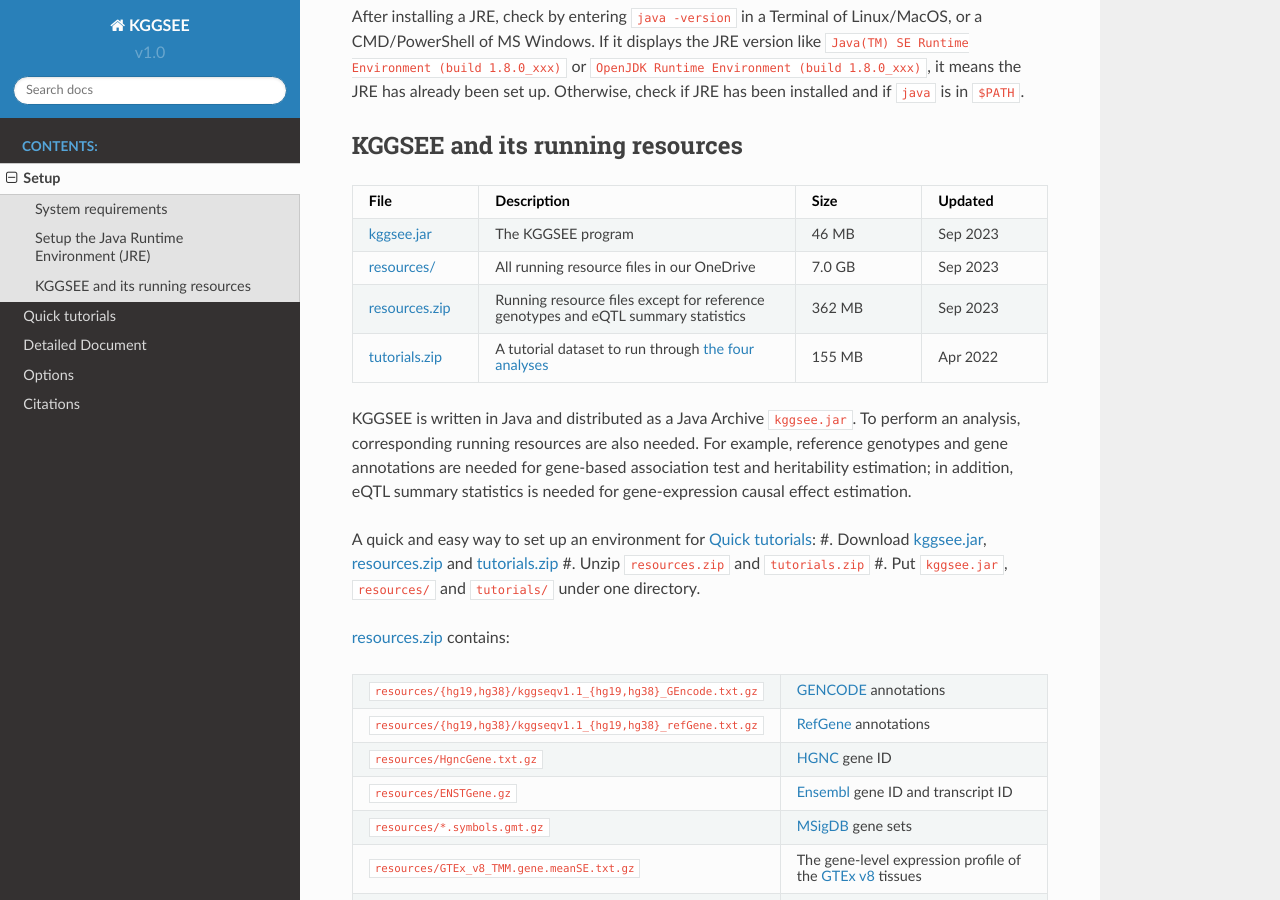
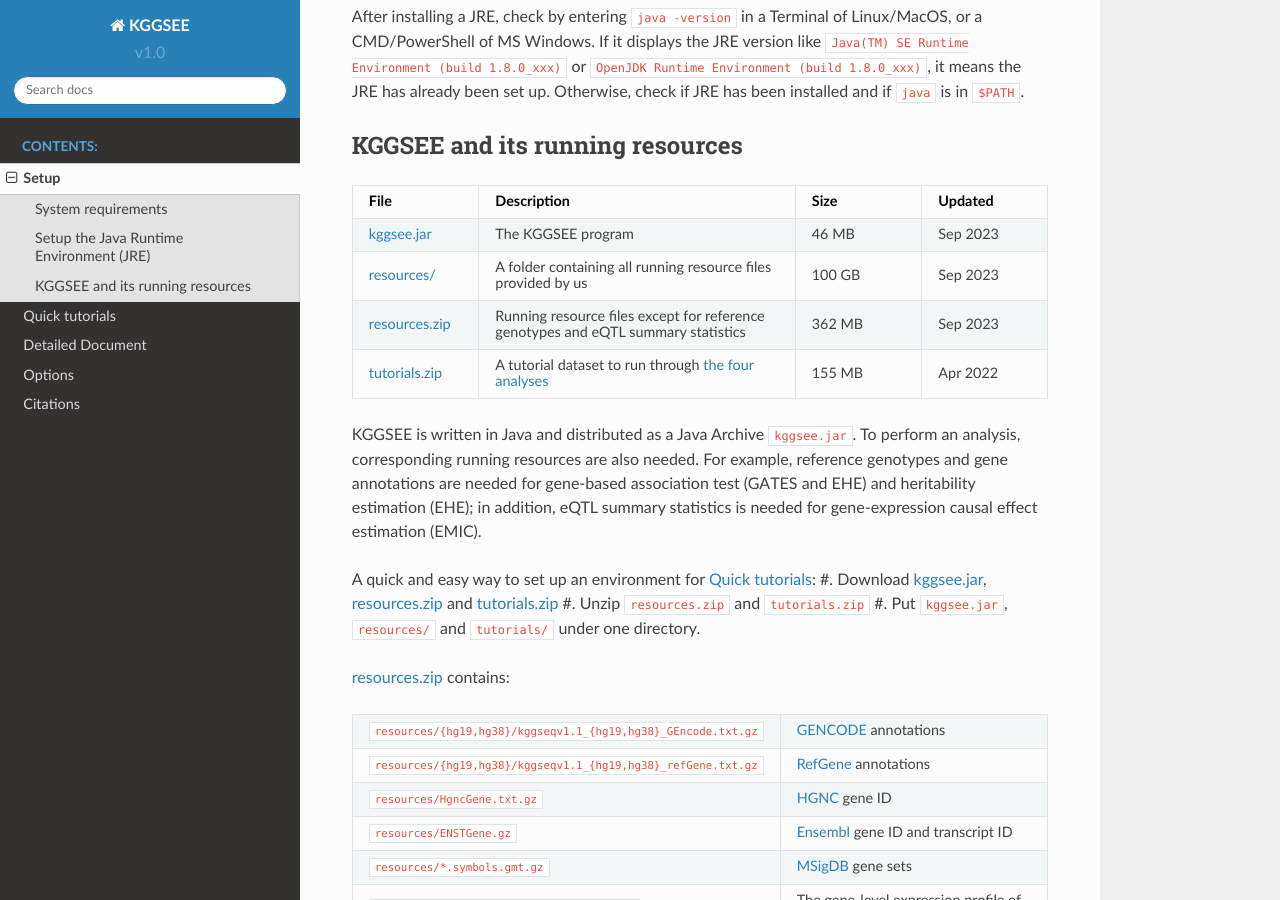
Before and after one commit to pmglab/KGGSEE, a Sphinx documentation site: the page built from doc/source/setup.rst, in a window 1280 px wide and 900 px high, scrolled down 545 px. Built offline with Sphinx 7.4.7 and the Read the Docs theme 2.0.0, drawn with Linux system fonts in a browser that asks for light colours.

Commit message:
Update setup.rst

```diff
--- a/doc/source/setup.rst
+++ b/doc/source/setup.rst
@@ -50,8 +50,8 @@
       - 46 MB
       - Sep 2023
     * - `resources/ <https://mailsysueducn-my.sharepoint.com/:f:/g/personal/limiaoxin_mail_sysu_edu_cn/EpXRqLXIToZItErUHiDNDO0BM29gbEn1-Grs14D_EqORJQ?e=0ZjvlN>`_
-      - All running resource files in our OneDrive
-      - 7.0 GB
+      - A folder containing all running resource files provided by us
+      - 100 GB
       - Sep 2023
     * - `resources.zip <https://mailsysueducn-my.sharepoint.com/:u:/g/personal/limiaoxin_mail_sysu_edu_cn/EYhQXE95WZFMqERo_xNOhZUB8lGeyTwPuiWM26AX8CHP8Q?e=PwbMoa>`_
       - Running resource files except for reference genotypes and eQTL summary statistics
@@ -63,7 +63,7 @@
       - Apr 2022
 
 
-KGGSEE is written in Java and distributed as a Java Archive ``kggsee.jar``. To perform an analysis, corresponding running resources are also needed. For example, reference genotypes and gene annotations are needed for gene-based association test and heritability estimation; in addition, eQTL summary statistics is needed for gene-expression causal effect estimation.
+KGGSEE is written in Java and distributed as a Java Archive ``kggsee.jar``. To perform an analysis, corresponding running resources are also needed. For example, reference genotypes and gene annotations are needed for gene-based association test (GATES and EHE) and heritability estimation (EHE); in addition, eQTL summary statistics is needed for gene-expression causal effect estimation (EMIC).
 
 A quick and easy way to set up an environment for :ref:`Quick tutorials <quick_tutorials>`:
 #. Download `kggsee.jar <https://pmglab.top/kggsee/download/lib/v1/kggsee.jar>`_, `resources.zip <https://mailsysueducn-my.sharepoint.com/:u:/g/personal/limiaoxin_mail_sysu_edu_cn/EYhQXE95WZFMqERo_xNOhZUB8lGeyTwPuiWM26AX8CHP8Q?e=PwbMoa>`_ and `tutorials.zip <https://mailsysueducn-my.sharepoint.com/:u:/g/personal/limiaoxin_mail_sysu_edu_cn/EWqZHY25tT5Nq1GMwtl06ocBHoTAXGyBTH74zAp68dv5VA?e=tPtZ7B>`_
```
